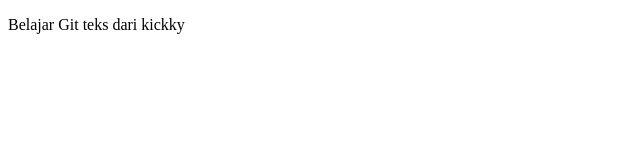
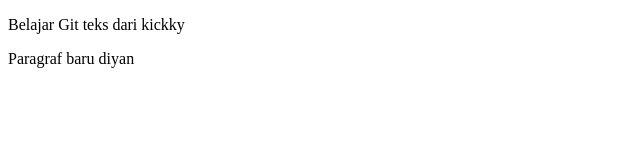
Before and after one commit to kickymaulana/belajargit-3, a plain HTML site: page index.html in a window 1280 px wide. Shown: the whole page, without its empty margins (0-640 px from the left). Drawn offline with Linux system fonts and the light colour scheme.

Commit message:
tambah paragraf

```diff
--- a/index.html
+++ b/index.html
@@ -8,5 +8,7 @@
 </head>
 <body>
     <p>Belajar Git teks dari kickky</p>
+
+    <p>Paragraf baru diyan</p>
 </body>
 </html>
```
